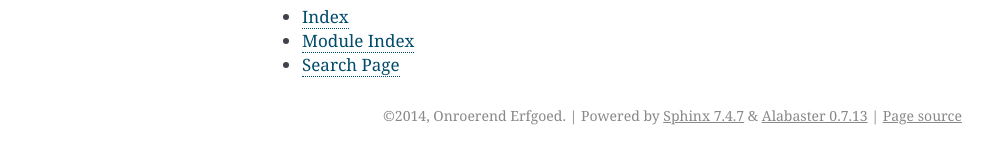
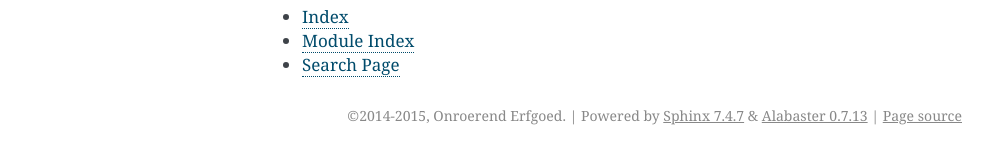
Before and after one commit to OnroerendErfgoed/uriregistry, a Sphinx documentation site: the page built from docs/source/index.rst, in a window 1280 px wide. Shown: the part 1035-1187 px from the top of the page, without its empty margins (148-1140 px from the left). Built offline with Sphinx 7.4.7, drawn with Linux system fonts in a browser that asks for light colours; some of the changed lines change nothing that is shown.

Commit message:
Update docs copyright.

```diff
--- a/docs/source/conf.py
+++ b/docs/source/conf.py
@@ -57,8 +57,8 @@ plantuml_output_format = 'png'
 master_doc = 'index'
 
 # General information about the project.
-project = u'RestRegistry'
-copyright = u'2014, Onroerend Erfgoed'
+project = u'UriRegistry'
+copyright = u'2014-2015, Onroerend Erfgoed'
 
 # The version info for the project you're documenting, acts as replacement for
 # |version| and |release|, also used in various other places throughout the
@@ -190,7 +190,7 @@ html_static_path = ['_static']
 #html_file_suffix = None
 
 # Output file base name for HTML help builder.
-htmlhelp_basename = 'RestRegistrydoc'
+htmlhelp_basename = 'UriRegistrydoc'
 
 
 # -- Options for LaTeX output ---------------------------------------------
@@ -210,8 +210,8 @@ latex_elements = {
 # (source start file, target name, title,
 #  author, documentclass [howto, manual, or own class]).
 latex_documents = [
-  ('index', 'RestRegistry.tex', u'RestRegistry Documentation',
-   u'Bart Saelen', 'manual'),
+  ('index', 'UriRegistry.tex', u'UriRegistry Documentation',
+   u'Onroerend Erfgoed', 'manual'),
 ]
 
 # The name of an image file (relative to this directory) to place at the top of
@@ -240,7 +240,7 @@ latex_documents = [
 # One entry per manual page. List of tuples
 # (source start file, name, description, authors, manual section).
 man_pages = [
-    ('index', 'restregistry', u'RestRegistry Documentation',
+    ('index', 'uriregistry', u'UriRegistry Documentation',
      [u'Onroerend Erfgoed'], 1)
 ]
 
@@ -254,8 +254,8 @@ man_pages = [
 # (source start file, target name, title, author,
 #  dir menu entry, description, category)
 texinfo_documents = [
-  ('index', 'RestRegistry', u'RestRegistry Documentation',
-   u'Onroerend Erfgoed', 'RestRegistry', 'One line description of project.',
+  ('index', 'UriRegistry', u'UriRegistry Documentation',
+   u'Onroerend Erfgoed', 'UriRegistry', "Where's my uri?",
    'Miscellaneous'),
 ]
 
```
